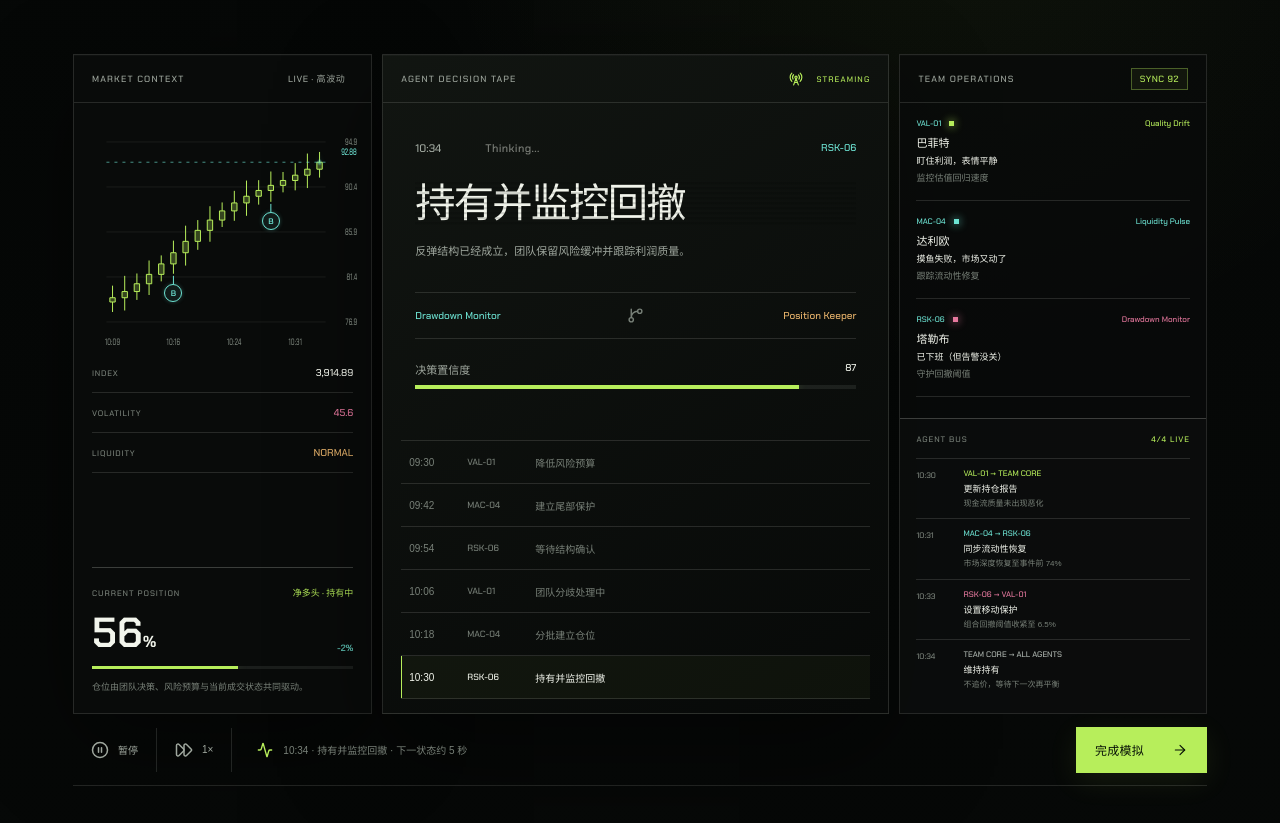
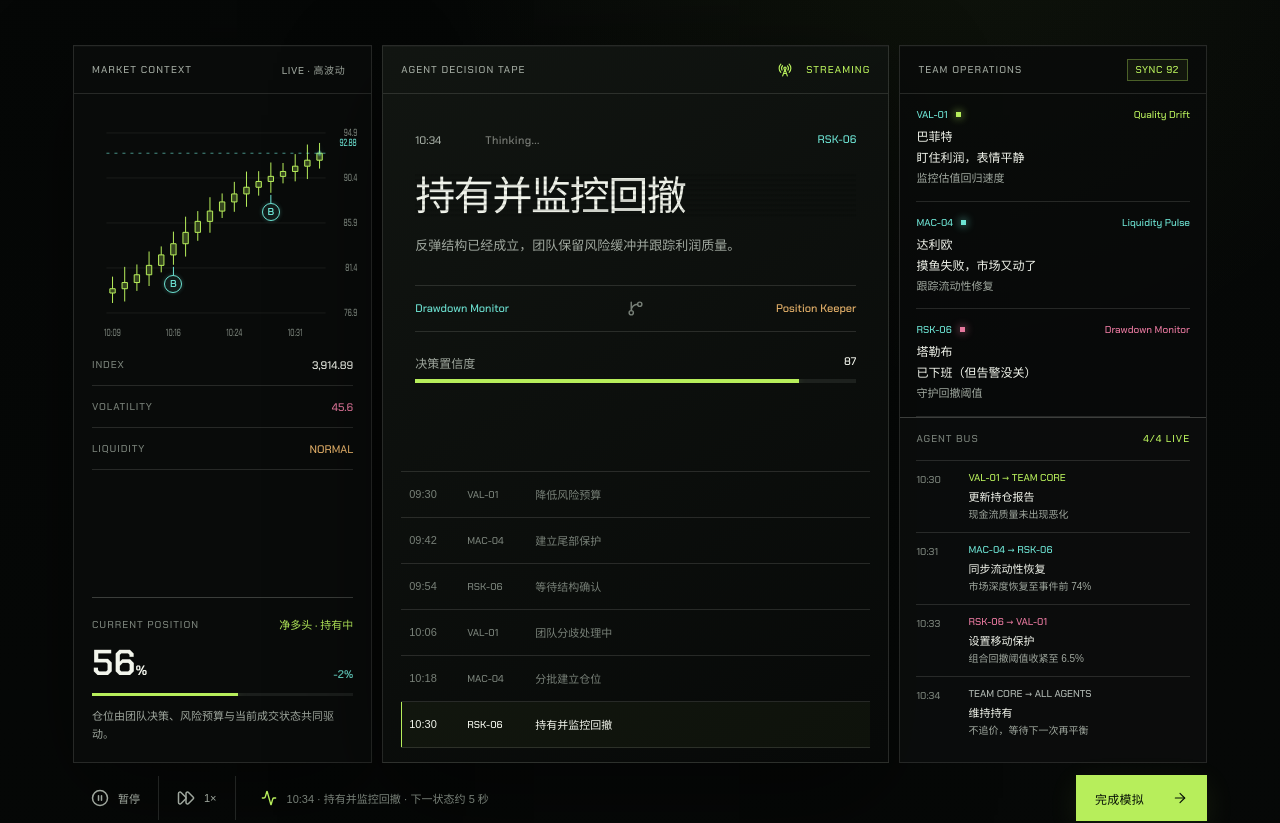
Before and after one commit to qellbot-lab/DEX_UI, a React (Vite) app in the folder versions/v2/prototype/: page /runtime in a window 1280 px wide. Shown: the part 281-1104 px from the top of the page. Built offline with nearby package versions, Linux system fonts and the light colour scheme.

Commit message:
style: rebalance runtime typography

```diff
--- a/versions/v2/prototype/src/styles.css
+++ b/versions/v2/prototype/src/styles.css
@@ -202,44 +202,51 @@ main{min-height:80vh}
 }
 
 /* Round 2: synchronized historical simulation runtime */
+.runtime-page{--runtime-type-label:.625rem;--runtime-type-meta:.6875rem;--runtime-type-body:.75rem;--runtime-type-lead:.8125rem;--runtime-type-display:2.5rem;font-kerning:normal}
 .runtime-page .tone-acid{color:var(--acid)}.runtime-page .tone-cyan{color:var(--cyan)}.runtime-page .tone-ember{color:var(--ember)}.runtime-page .tone-rose{color:var(--rose)}.runtime-page .tone-steel{color:var(--steel)}
 .runtime-page .runtime-pnl b.tone-rose{color:var(--rose)}.runtime-page .runtime-pnl b.tone-acid{color:var(--acid)}
+.runtime-page .runtime-event-line>span{font-size:1.875rem}.runtime-page .runtime-event-line h1{font-size:1.9375rem}.runtime-page .runtime-event-line em{font-size:var(--runtime-type-label)}
+.runtime-page .runtime-clock>span,.runtime-page .runtime-pnl>span{font-size:var(--runtime-type-label)}.runtime-page .runtime-clock b,.runtime-page .runtime-pnl b{font-size:1.625rem}.runtime-page .runtime-clock small,.runtime-page .runtime-pnl em{font-size:var(--runtime-type-label);line-height:1.45}
+.runtime-page .instrument-head{font-size:var(--runtime-type-label);letter-spacing:.11em}.runtime-page .tag{font-size:var(--runtime-type-label)}.runtime-page .live-status{font-size:var(--runtime-type-label)}
 .runtime-workbench{grid-template-columns:.72fr 1.22fr .74fr;gap:10px}
 .market-context,.decision-theater,.team-operations{min-width:0;min-height:660px;border:1px solid var(--line);background:var(--ink)}
 .market-context{display:flex;flex-direction:column;box-shadow:var(--shadow)}
 .runtime-market-chart{position:relative;height:250px;padding:10px 10px 0;overflow:hidden}
 .runtime-market-chart svg{display:block;width:100%;height:100%;overflow:visible}
 .market-grid-line{stroke:rgba(242,245,236,.065);stroke-width:1;vector-effect:non-scaling-stroke}
-.market-axis-label{fill:var(--muted);font:500 9px Chakra;letter-spacing:.02em}
+.market-axis-label{fill:var(--muted);font:500 var(--runtime-type-label) Chakra;letter-spacing:.02em}
 .runtime-candle{transform-box:fill-box;transform-origin:center;animation:candle-enter .24s cubic-bezier(.22,1,.36,1)}
 .runtime-candle .candle-wick{stroke:var(--candle-tone);stroke-width:1;vector-effect:non-scaling-stroke}
 .runtime-candle .candle-body{fill:color-mix(in srgb,var(--candle-tone) 26%,var(--ink));stroke:var(--candle-tone);stroke-width:1;vector-effect:non-scaling-stroke}
 .runtime-candle.is-up{--candle-tone:var(--acid)}.runtime-candle.is-down{--candle-tone:var(--rose)}
-.trade-marker line{stroke:var(--tone);stroke-width:1;vector-effect:non-scaling-stroke}.trade-marker-layer{position:absolute;inset:10px 10px 0;pointer-events:none}.trade-marker-pin{position:absolute;width:18px;height:18px;border:1px solid var(--tone);border-radius:50%;display:grid;place-items:center;transform:translate(-50%,-50%);background:color-mix(in srgb,var(--tone) 8%,var(--ink));box-shadow:0 0 4px color-mix(in srgb,var(--tone) 28%,transparent);color:var(--tone);font:650 8px/1 Chakra}
-.current-price-guide line{stroke:var(--cyan);stroke-width:1;stroke-dasharray:3 5;opacity:.62;vector-effect:non-scaling-stroke}.current-price-guide circle{fill:var(--cyan);transform-box:fill-box;transform-origin:center;filter:drop-shadow(0 0 5px rgba(109,227,211,.55));animation:price-pulse calc(1.8s / var(--runtime-speed,1)) ease-in-out infinite}.current-price-guide text{fill:var(--cyan);font:500 9px Chakra}
-.market-ticks{padding:0 18px}.market-live-rule{min-height:40px;display:flex;align-items:center;justify-content:space-between;border-bottom:1px solid var(--line)}.market-live-rule span{font:500 8px Chakra;letter-spacing:.1em;color:var(--muted)}.market-live-rule b{font:500 10px Chakra;color:var(--ivory)}
+.trade-marker line{stroke:var(--tone);stroke-width:1;vector-effect:non-scaling-stroke}.trade-marker-layer{position:absolute;inset:10px 10px 0;pointer-events:none}.trade-marker-pin{position:absolute;width:18px;height:18px;border:1px solid var(--tone);border-radius:50%;display:grid;place-items:center;transform:translate(-50%,-50%);background:color-mix(in srgb,var(--tone) 8%,var(--ink));box-shadow:0 0 4px color-mix(in srgb,var(--tone) 28%,transparent);color:var(--tone);font:650 var(--runtime-type-label)/1 Chakra}
+.current-price-guide line{stroke:var(--cyan);stroke-width:1;stroke-dasharray:3 5;opacity:.62;vector-effect:non-scaling-stroke}.current-price-guide circle{fill:var(--cyan);transform-box:fill-box;transform-origin:center;filter:drop-shadow(0 0 5px rgba(109,227,211,.55));animation:price-pulse calc(1.8s / var(--runtime-speed,1)) ease-in-out infinite}.current-price-guide text{fill:var(--cyan);font:500 var(--runtime-type-label) Chakra}
+.market-ticks{padding:0 18px}.market-live-rule{min-height:42px;display:flex;align-items:center;justify-content:space-between;border-bottom:1px solid var(--line)}.market-live-rule span{font:500 var(--runtime-type-label) Chakra;letter-spacing:.09em;color:var(--muted)}.market-live-rule b{font:500 var(--runtime-type-meta) Chakra;color:var(--ivory)}
 .market-context .position-block{margin:auto 18px 18px;padding:18px 0 0;border-top:1px solid var(--line-strong);background:none}
-.position-heading{display:flex;align-items:center;justify-content:space-between;gap:12px}.position-heading span{font:500 8px Chakra;letter-spacing:.12em;color:var(--muted)}.position-heading em{font:500 9px Chakra;font-style:normal;color:var(--acid)}
-.position-live-value{display:flex;align-items:end;justify-content:space-between;margin:13px 0 12px}.position-live-value b{margin:0;font:650 42px/1 Chakra}.position-live-value b small{font-size:.38em}.position-live-value>i{font:500 9px Chakra;font-style:normal;color:var(--cyan)}
+.position-heading{display:flex;align-items:center;justify-content:space-between;gap:12px}.position-heading span{font:500 var(--runtime-type-label) Chakra;letter-spacing:.1em;color:var(--muted)}.position-heading em{font:500 var(--runtime-type-meta) Chakra;font-style:normal;color:var(--acid)}
+.position-live-value{display:flex;align-items:end;justify-content:space-between;margin:13px 0 12px}.position-live-value b{margin:0;font:650 2.25rem/1 Chakra}.position-live-value b small{font-size:.38em}.position-live-value>i{font:500 var(--runtime-type-meta) Chakra;font-style:normal;color:var(--cyan)}
 .position-meter{height:3px;background:rgba(242,245,236,.08);overflow:hidden}.position-meter i{display:block;height:100%;background:var(--acid);box-shadow:0 0 12px rgba(183,238,91,.25);transition:width .3s cubic-bezier(.22,1,.36,1)}
-.position-block>small{display:block;margin-top:12px;color:var(--muted);font-size:9px;line-height:1.55}
+.position-block>small{display:block;margin-top:12px;color:var(--fog);font-size:var(--runtime-type-meta);line-height:1.6}
 .decision-theater{display:flex;flex-direction:column;background:linear-gradient(150deg,rgba(18,22,18,.96),rgba(7,9,8,.98));box-shadow:0 35px 100px rgba(0,0,0,.48),inset 0 1px rgba(255,255,255,.03)}
-.decision-focus{padding:38px 32px 26px}.decision-sequence{display:flex;align-items:flex-end;justify-content:space-between;font:500 10px Chakra}.decision-sequence>em{font-style:normal;color:var(--cyan)}.decision-live-meta{display:grid;grid-template-columns:3.5rem auto;align-items:end;column-gap:14px}.decision-live-meta time{width:3.5rem;color:var(--fog);font:500 .6875rem/1 Chakra;font-variant-numeric:tabular-nums}
+.decision-focus{padding:38px 32px 26px}.decision-sequence{display:flex;align-items:flex-end;justify-content:space-between;font:500 var(--runtime-type-meta) Chakra}.decision-sequence>em{font-style:normal;color:var(--cyan)}.decision-live-meta{display:grid;grid-template-columns:3.5rem auto;align-items:end;column-gap:14px}.decision-live-meta time{width:3.5rem;color:var(--fog);font:500 var(--runtime-type-meta)/1 Chakra;font-variant-numeric:tabular-nums}
 .tv-title-wrap{position:relative;margin:28px 0 16px;overflow:hidden;isolation:isolate}
 .tv-title-wrap:after{content:"";position:absolute;inset:-12% 0;z-index:2;pointer-events:none;background:repeating-linear-gradient(180deg,transparent 0 3px,rgba(5,7,6,.34) 3px 5px);opacity:.46;animation:tv-scan calc(4.2s / var(--runtime-speed,1)) linear infinite}
-.decision-focus h2.tv-title{position:relative;margin:0;font-size:clamp(35px,3.15vw,50px);line-height:1.08;letter-spacing:-.045em;animation:tv-lock .46s cubic-bezier(.22,1,.36,1)}
+.decision-focus h2.tv-title{position:relative;margin:0;font-size:var(--runtime-type-display);line-height:1.12;letter-spacing:-.035em;animation:tv-lock .46s cubic-bezier(.22,1,.36,1)}
 .decision-focus h2.tv-title:after{content:attr(data-text);position:absolute;inset:0;color:var(--ivory);opacity:0;pointer-events:none;animation:tv-echo .46s steps(2,end)}
-.decision-focus>p{min-height:42px;margin:0;max-width:570px;color:var(--fog);font-size:11px;line-height:1.75}
-.thinking-state{display:inline-flex;align-items:flex-end;font:500 .6875rem/1 Chakra;letter-spacing:.035em}.thinking-state>span{color:var(--ivory);font:inherit;animation:thinking-signal-blink calc(1.35s / var(--runtime-speed,1)) ease-in-out infinite}
-.decision-path{margin:8px 0 22px;padding:14px 0}.decision-list{margin:auto 18px 14px}.decision-list button{height:43px;min-height:43px;grid-template-columns:48px 58px 1fr}.decision-list button.is-active{box-shadow:inset 1px 0 var(--acid)}
+.decision-focus>p{min-height:42px;margin:0;max-width:570px;color:var(--fog);font-size:var(--runtime-type-lead);line-height:1.7}
+.thinking-state{display:inline-flex;align-items:flex-end;font:500 var(--runtime-type-meta)/1 Chakra;letter-spacing:.035em}.thinking-state>span{color:var(--ivory);font:inherit;animation:thinking-signal-blink calc(1.35s / var(--runtime-speed,1)) ease-in-out infinite}
+.decision-path{margin:8px 0 22px;padding:14px 0;font-size:var(--runtime-type-meta)}.decision-list{margin:auto 18px 14px}.decision-list button{height:46px;min-height:46px;grid-template-columns:48px 58px 1fr;font-size:var(--runtime-type-meta)}.decision-list button b{font-size:var(--runtime-type-label)}.decision-list button.is-active{box-shadow:inset 1px 0 var(--acid)}
 .live-status{display:flex;align-items:center;gap:7px}.is-running .live-status svg{animation:signal-breathe calc(1.6s / var(--runtime-speed,1)) ease-in-out infinite}
 .team-operations{display:flex;flex-direction:column;background:rgba(9,11,10,.72);box-shadow:inset 0 1px rgba(255,255,255,.02)}
 .agent-state-register{padding:0 16px}.agent-state-row{min-height:98px;padding:14px 0;border-bottom:1px solid var(--line);display:grid;grid-template-columns:1fr auto;gap:6px 12px;align-content:center;animation:state-enter .3s cubic-bezier(.22,1,.36,1)}
-.agent-state-id{display:flex;align-items:center;gap:8px;font:500 8px Chakra;color:var(--cyan)}.agent-state-id i{width:5px;height:5px;background:currentColor;box-shadow:0 0 8px currentColor}.agent-state-copy{grid-column:1/-1;min-width:0}.agent-state-copy b,.agent-state-copy em,.agent-state-copy small{display:block}.agent-state-copy b{font-size:11px}.agent-state-copy em{margin-top:4px;overflow:hidden;text-overflow:ellipsis;white-space:nowrap;font-size:9px;font-style:normal;color:var(--ivory)}.agent-state-copy small{margin-top:5px;color:var(--muted);font-size:9px;line-height:1.4}
-.agent-skill{grid-column:2;grid-row:1;max-width:118px;overflow:hidden;text-overflow:ellipsis;white-space:nowrap;font:500 8px Chakra;color:var(--tone)}
-.collab-stream{margin-top:auto;border-top:1px solid var(--line-strong);background:rgba(242,245,236,.012)}.collab-stream-head{height:39px;padding:0 16px;display:flex;align-items:center;justify-content:space-between;font:500 8px Chakra;letter-spacing:.12em;color:var(--muted)}.collab-stream-head em{font-style:normal;color:var(--acid)}
-.collab-stream-list{min-height:218px;padding:0 16px 14px}.collab-message{min-height:50px;padding:9px 0;display:grid;grid-template-columns:38px 1fr;gap:9px;border-top:1px solid var(--line);animation:stream-enter .28s cubic-bezier(.22,1,.36,1)}.collab-message>span{padding-top:2px;font:500 8px Chakra;color:var(--muted)}.collab-message b,.collab-message em,.collab-message small{display:block}.collab-message b{font:500 8px Chakra;color:var(--tone)}.collab-message em{margin-top:4px;font-size:9px;font-style:normal;color:var(--ivory)}.collab-message small{margin-top:3px;font-size:8px;line-height:1.4;color:var(--muted)}
-.runtime-controls>button{transition:color .14s,background .14s}.runtime-controls>button:hover{background:rgba(242,245,236,.025)}.runtime-control-state span{font-variant-numeric:tabular-nums}
+.agent-state-id{display:flex;align-items:center;gap:8px;font:500 var(--runtime-type-label) Chakra;color:var(--cyan)}.agent-state-id i{width:5px;height:5px;background:currentColor;box-shadow:0 0 8px currentColor}.agent-state-copy{grid-column:1/-1;min-width:0}.agent-state-copy b,.agent-state-copy em,.agent-state-copy small{display:block}.agent-state-copy b{font-size:var(--runtime-type-body)}.agent-state-copy em{margin-top:4px;overflow:hidden;text-overflow:ellipsis;white-space:nowrap;font-size:var(--runtime-type-body);font-style:normal;color:var(--ivory)}.agent-state-copy small{margin-top:5px;color:var(--fog);font-size:var(--runtime-type-meta);line-height:1.5}
+.agent-skill{grid-column:2;grid-row:1;max-width:118px;overflow:hidden;text-overflow:ellipsis;white-space:nowrap;font:500 var(--runtime-type-label) Chakra;color:var(--tone)}
+.collab-stream{margin-top:auto;border-top:1px solid var(--line-strong);background:rgba(242,245,236,.012)}.collab-stream-head{height:42px;padding:0 16px;display:flex;align-items:center;justify-content:space-between;font:500 var(--runtime-type-label) Chakra;letter-spacing:.1em;color:var(--muted)}.collab-stream-head em{font-style:normal;color:var(--acid)}
+.collab-stream-list{min-height:218px;padding:0 16px 14px}.collab-message{min-height:56px;padding:10px 0;display:grid;grid-template-columns:42px 1fr;gap:10px;border-top:1px solid var(--line);animation:stream-enter .28s cubic-bezier(.22,1,.36,1)}.collab-message>span{padding-top:2px;font:500 var(--runtime-type-label) Chakra;color:var(--muted)}.collab-message b,.collab-message em,.collab-message small{display:block}.collab-message b{font:500 var(--runtime-type-label) Chakra;color:var(--tone)}.collab-message em{margin-top:4px;font-size:var(--runtime-type-meta);font-style:normal;color:var(--ivory)}.collab-message small{margin-top:3px;font-size:var(--runtime-type-label);line-height:1.5;color:var(--fog)}
+.runtime-controls>button{font-size:var(--runtime-type-meta);transition:color .14s,background .14s}.runtime-controls>button:hover{background:rgba(242,245,236,.025)}.runtime-control-state{font-size:var(--runtime-type-meta)}.runtime-control-state span{font-variant-numeric:tabular-nums}
+.runtime-page .signal-bar>div:first-child{font-size:var(--runtime-type-body)}.runtime-page .signal-bar b{font-size:var(--runtime-type-meta)}
+.runtime-page .execution-row>span{font-size:var(--runtime-type-label)}.runtime-page .execution-row b{font-size:var(--runtime-type-body)}.runtime-page .execution-row small,.runtime-page .execution-row em{font-size:var(--runtime-type-label)}
+.runtime-page .lifecycle-track span{font-size:var(--runtime-type-meta)}.runtime-page .event-tape>span{font-size:var(--runtime-type-label)}.runtime-page .event-tape p{font-size:var(--runtime-type-body);line-height:1.6}
 .runtime-analysis-grid .instrument-head b{max-width:58%;overflow:hidden;text-overflow:ellipsis;white-space:nowrap;color:var(--cyan)}
 .execution-ledger{overflow:hidden}.execution-row{animation:stream-enter .28s cubic-bezier(.22,1,.36,1)}
 .runtime-page.is-paused .tv-title-wrap:after,.runtime-page.is-paused .current-price-guide circle,.runtime-page.is-paused .live-status svg{animation-play-state:paused}.runtime-page.is-paused .position-meter i{transition:none}.runtime-page.is-paused .live-status{color:var(--ember)}.runtime-page.is-paused .thinking-state>span{animation:none;opacity:1}
@@ -259,7 +266,7 @@ main{min-height:80vh}
 }
 
 @media(max-width:720px){
-  .runtime-workbench{grid-template-columns:1fr}.market-context,.decision-theater,.team-operations{min-height:auto}.runtime-market-chart{height:238px}.decision-focus{padding:32px 20px 24px}.decision-focus h2.tv-title{font-size:clamp(33px,10vw,43px)}.decision-focus>p{min-height:auto}.decision-list{margin-inline:10px}.decision-list button{height:48px;min-height:48px;grid-template-columns:42px 52px 1fr;padding-inline:5px}.agent-state-register{display:block;padding-inline:18px}.agent-state-row{min-height:102px}.collab-stream-list{display:block;min-height:210px}.runtime-controls>button{min-width:92px}.runtime-control-state{line-height:1.55}.market-context .position-block{margin-top:24px}.runtime-analysis-grid .instrument-head b{max-width:50%}
+  .runtime-page{--runtime-type-display:2rem}.runtime-workbench{grid-template-columns:1fr}.market-context,.decision-theater,.team-operations{min-height:auto}.runtime-market-chart{height:238px}.decision-focus{padding:32px 20px 24px}.decision-focus>p{min-height:auto}.decision-list{margin-inline:10px}.decision-list button{height:48px;min-height:48px;grid-template-columns:42px 52px 1fr;padding-inline:5px}.agent-state-register{display:block;padding-inline:18px}.agent-state-row{min-height:108px}.collab-stream-list{display:block;min-height:210px}.runtime-controls>button{min-width:92px}.runtime-control-state{line-height:1.55}.market-context .position-block{margin-top:24px}.runtime-analysis-grid .instrument-head b{max-width:50%}
 }
 
 @media(prefers-reduced-motion:reduce){
```
